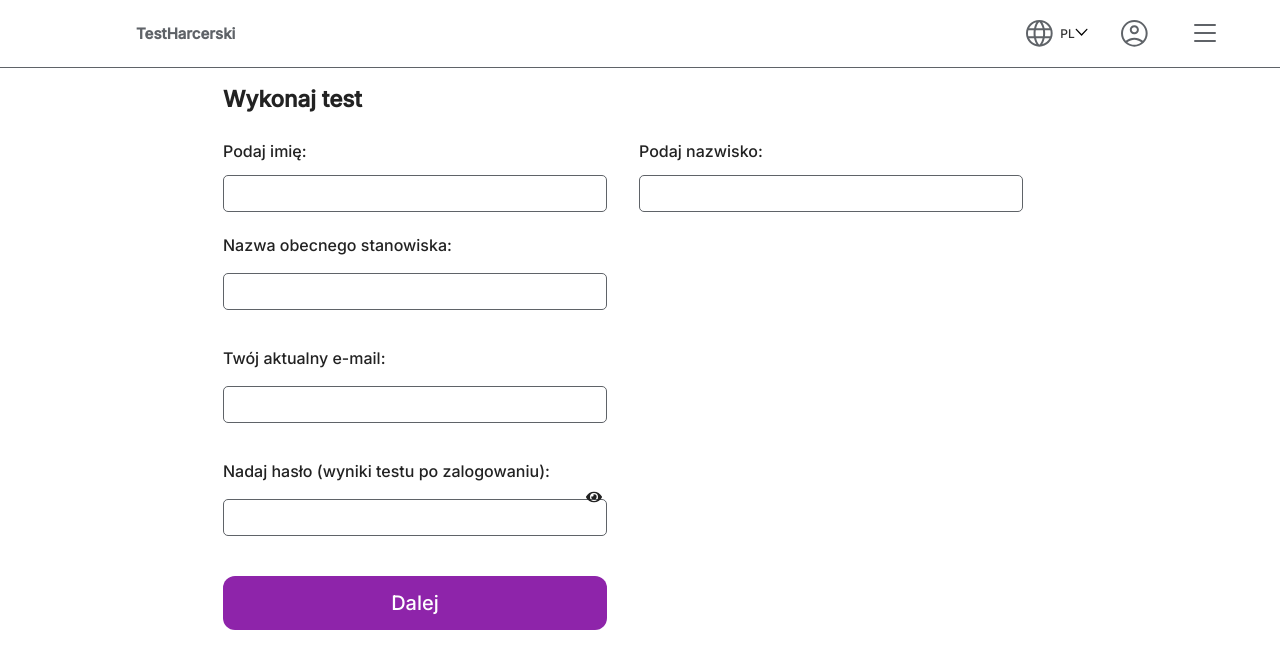
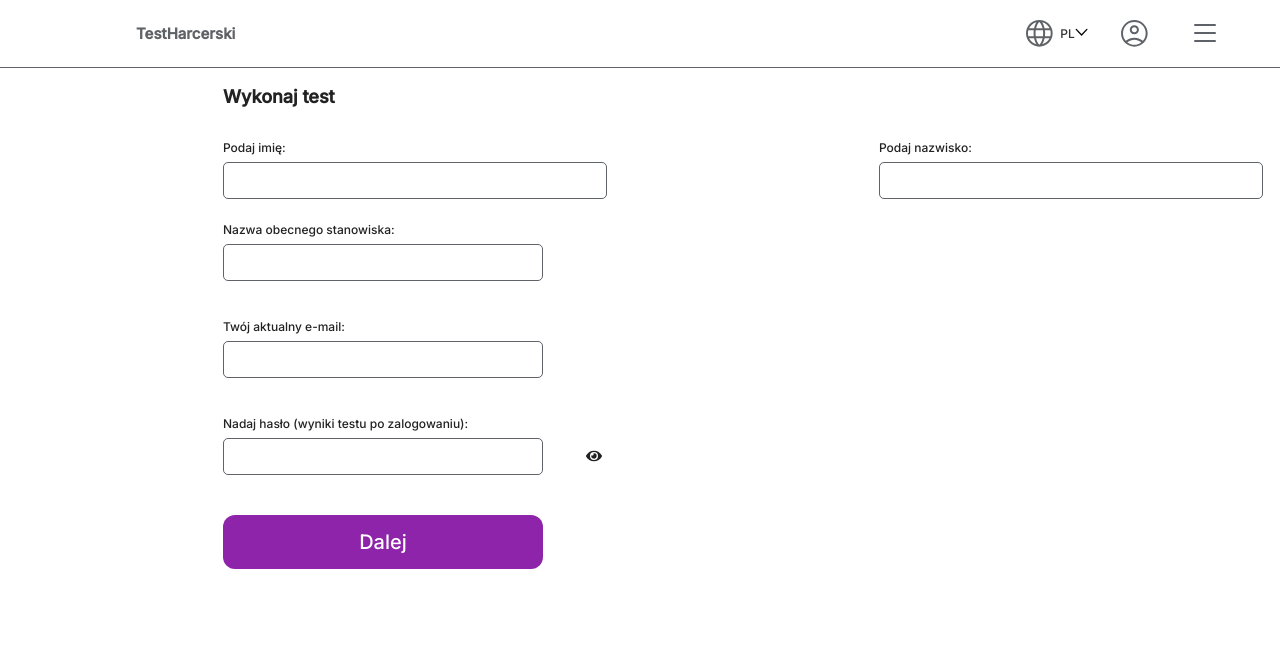
Before and after one commit to gaudnik/test_harcerski, a React (Create React App) app: page /wykonajtest in a window 1280 px wide. Shown: the top 668 px of the page. Built offline with nearby package versions, Linux system fonts and the light colour scheme.

Commit message:
refactor

```diff
--- a/src/Components/DoATest.js
+++ b/src/Components/DoATest.js
@@ -58,7 +58,7 @@ const DoATest = () => {
         <h1 className="doatest__header">Wykonaj test</h1>
         <div className="doatest__row-name">
           <div className="doatest__row-inline">
-            <label htmlFor="firstName" className="doatest__label">
+            <label htmlFor="firstName" className="doatest__label-name">
               Podaj imię:
             </label>
             <input
@@ -66,11 +66,11 @@ const DoATest = () => {
               id="firstName"
               value={firstName}
               onChange={(e) => setFirstName(e.target.value)}
-              className="doatest__input-name"
+              className="doatest__input-name doatest__input1"
             />
           </div>
           <div className="doatest__row-inline">
-            <label htmlFor="lastName" className="doatest__label">
+            <label htmlFor="lastName" className="doatest__label-name">
               Podaj nazwisko:
             </label>
             <input
--- a/src/Components/Menu.js
+++ b/src/Components/Menu.js
@@ -42,7 +42,7 @@ const Menu = () => {
           </Link>
         </li>
         <li className="menu__element">
-          <Link to="/zrobtest" onClick={() => setMenuOpen(false)}>
+          <Link to="/wykonajtest" onClick={() => setMenuOpen(false)}>
             Wykonaj test dla siebie
           </Link>
         </li>
--- a/src/Styles/Sections/_doatest.scss
+++ b/src/Styles/Sections/_doatest.scss
@@ -2,7 +2,6 @@
     display: flex;
     flex-direction: column;
     margin: 1.25rem;
-    width: 22rem;
 
     @include notebook {
         margin-left: 13.938rem;
@@ -12,7 +11,6 @@
       display: flex;
       flex-direction: column;
       width: 100%;
-      max-width: 25rem;
     }
 
     &__row {
@@ -25,17 +23,17 @@
         position: relative;
         margin-bottom: 1.563rem;
         height: 2.313rem;
-        width: 24rem;
+        width: 20rem;
         border: 1px solid $dark_gray;
         border-radius: 5px;
     }
 
     &__input-name{
         margin-bottom: 1.563rem;
-        margin-top: 1rem;
+        margin-top: 0.5rem;
         border: 1px solid $dark_gray;
         border-radius: 5px;
-        width: 11rem;
+        width: 9.5rem;
         height: 2.313rem;
 
         @include notebook{
@@ -44,16 +42,17 @@
           }
     }
 
+    &__input1 {
+      margin-right: 1rem;
+    }
+
     &__row-name {
         display: flex;
         align-items: center;
-        justify-content: space-between;
         margin-bottom: 0;
-        width: 23rem;
       }
 
     &__row-inline {
-        width: 10rem;
 
         @include notebook{
             margin-right: 16rem;
@@ -62,13 +61,13 @@
     }
 
     &__header {
-      font-size: 1.4rem;
+      font-size: 1.125rem;
       font-weight: 600;
       margin-bottom: 2rem;
     }
 
     &__btn {
-      width: 24rem;
+      width: 20rem;
       height: 3.375rem;
     }
 
@@ -80,9 +79,11 @@
     }
 
     label {
-        margin-bottom: 1.25rem;
-        font-size: 1rem;
+      margin-bottom: 0.5rem;
+      font-size: 0.75rem;
+      font-weight: 400;
       }
+
      &__error {
       margin-bottom: 2rem;
       color: red;
@@ -94,15 +95,15 @@
     position: relative;
     margin-bottom: 1.563rem;
     height: 2.313rem;
-    width: 24rem;
+    width: 20rem;
     border: 1px solid $dark_gray;
     border-radius: 5px;
 }
 .password-input__icon {
     cursor: pointer;
     position: absolute;
-    left: 23.7rem;
-    top: 30.55rem;
+    left: 19.8rem;
+    top: 28rem;
 
     @include notebook{
         left: 36.6rem;
```
